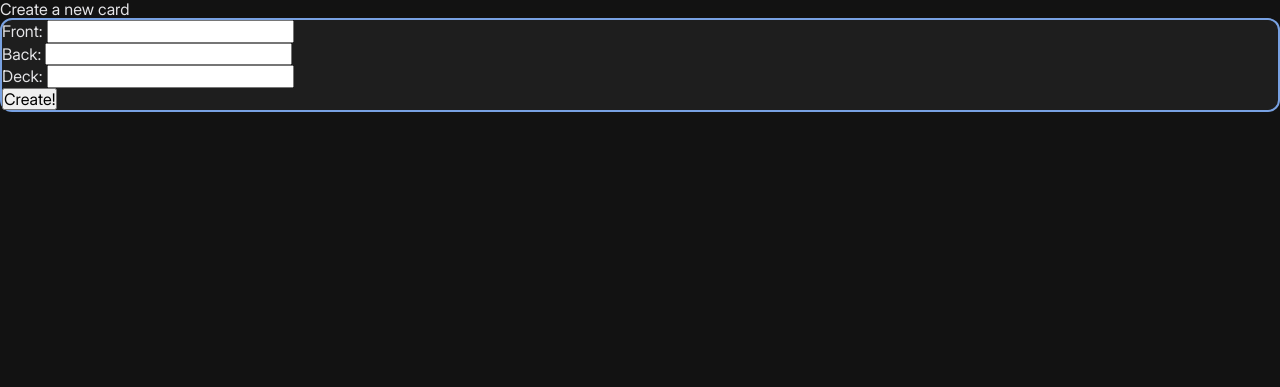
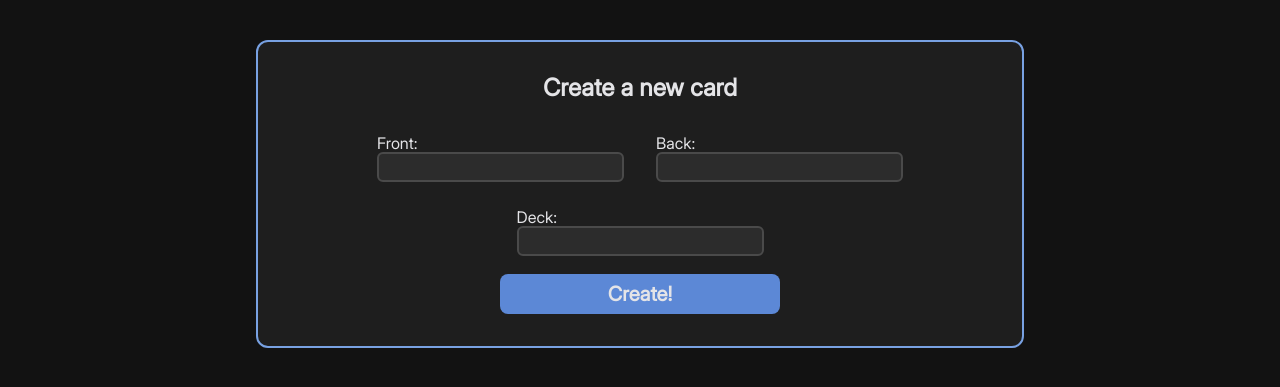
Before and after one commit to juan1jose3/russianAnkiCardCreator, a Flask app: page / in a window 1280 px wide. Shown: the top 387 px of the page. Run offline with Flask 3, Linux system fonts and the light colour scheme.

Commit message:
crating forms, I have to add to the form a way to access the backend

```diff
--- a/app/static/styles.css
+++ b/app/static/styles.css
@@ -1,10 +1,21 @@
 :root{
+    --step--2: clamp(0.7813rem, 0.7736rem + 0.0341vw, 0.8rem);
+    --step--1: clamp(0.9375rem, 0.9119rem + 0.1136vw, 1rem);
+    --step-0: clamp(1.125rem, 1.0739rem + 0.2273vw, 1.25rem);
+    --step-1: clamp(1.35rem, 1.2631rem + 0.3864vw, 1.5625rem);
+    --step-2: clamp(1.62rem, 1.4837rem + 0.6057vw, 1.9531rem);
+    --step-3: clamp(1.944rem, 1.7405rem + 0.9044vw, 2.4414rem);
+    --step-4: clamp(2.3328rem, 2.0387rem + 1.3072vw, 3.0518rem);
+    --step-5: clamp(2.7994rem, 2.384rem + 1.8461vw, 3.8147rem);
+
     --background:#121212;
     --card-background:#1E1E1E;
     --critical-blue: #8EB2EB;
     --mid-blue: #78A1E2;
     --base-blue: #5C88D6;
     --base-text: #E4E4E7;
+    --elevated-background: #2C2C2C;
+    --dark-border: #4A4A4A;
 }
 
 @font-face {
@@ -32,8 +43,69 @@ body{
 }
 
 
-fieldset{
+.form-container{
+    padding-top: 2.5rem;
+    display: flex;
+    justify-content: center;
+}
+
+.form-card{
+    width: 60%;
+    display: flex;
+    flex-direction: column;
+    flex-wrap: wrap;
+    align-items: center;
+    justify-content: center;
+    padding: 2rem 2rem 2rem 2rem;
     background-color: var(--card-background);
     border: 2px solid var(--mid-blue);
     border-radius: 12px;
 }
+
+.form-card form .form-stuff{
+    padding-top: 2rem;
+    display: flex;
+    justify-content: center;
+    flex-wrap: wrap;
+    gap: 2rem;
+}
+
+
+
+.button-wrapper{
+    padding-top: 1.5rem;
+    text-align: center;
+}
+
+
+.form-item .custom-field{
+    background-color: var(--elevated-background);
+    border-radius: 6px;
+    color: #F3F3F3;
+    height:70%;
+    border: 2px solid var(--dark-border);
+    transition: border 0.2s ease-in-out , outline 0.2s ease-in-out;
+}
+
+.form-item .custom-field:hover,
+.form-item .custom-field:focus{
+    border:2px solid var(--base-blue);
+    outline: var(--base-blue);
+}
+
+.create-button{
+    background-color: var(--base-blue);
+    color: var(--base-text);
+    border: none;
+    width: 40%;
+    height: 40px;
+    border-radius: 8px;
+    font-weight: bold;
+    font-size: var(--step-0);
+    cursor: pointer;
+    transition: background-color 0.2s ease-in-out;
+}
+
+.create-button:hover{
+    background-color: var(--mid-blue);
+}
--- a/app/templates/base.html
+++ b/app/templates/base.html
@@ -8,6 +8,7 @@
 	<title>{% block title %} Anki Admin {% endblock %}</title>
 </head>
 <body>
+
     {% block body %} {% endblock %}
 
 </body>
--- a/app/templates/index.html
+++ b/app/templates/index.html
@@ -4,28 +4,37 @@
 <main class="main-container">
     <div class="form-container">
         <div class="form-card">
+            <h2>Create a new card</h2>
             <form action="" method="post">
-                <legend>Create a new card</legend>
-                <fieldset>
+                <div class="form-stuff">
+                    <div class="form-item">
                         <div>
                             <label for="front">Front: </label>
-                        <input type="text" name="front_card" id="front">
+                        </div>
+                        <input type="text" name="front_card" id="front" class="custom-field">
                     </div>
 
+                    <div class="form-item">
                         <div>
                             <label for="back">Back: </label>
-                        <input type="text" name="back_card" id="back">
+                        </div>
+                        <input type="text" name="back_card" id="back" class="custom-field">
                     </div>
 
+                    <div class="form-item">
                         <div>
                             <label for="deck">Deck: </label>
-                        <input type="text" name="deck_card" id="deck">
+                        </div>
+                        <input type="text" name="deck_card" id="deck" class="custom-field">
+                    </div>
                 </div>
 
-                    <button>Create!</button>
+                <div class="button-wrapper">
+                    <button class="create-button">Create!</button>
 
-                </fieldset>
+                </div>
             </form>
+
         </div>
     </div>
 </main>
```
Also changed, not shown: requirements.txt (line endings or trailing spaces). Lines whose indentation alone changed are shown as unchanged.
